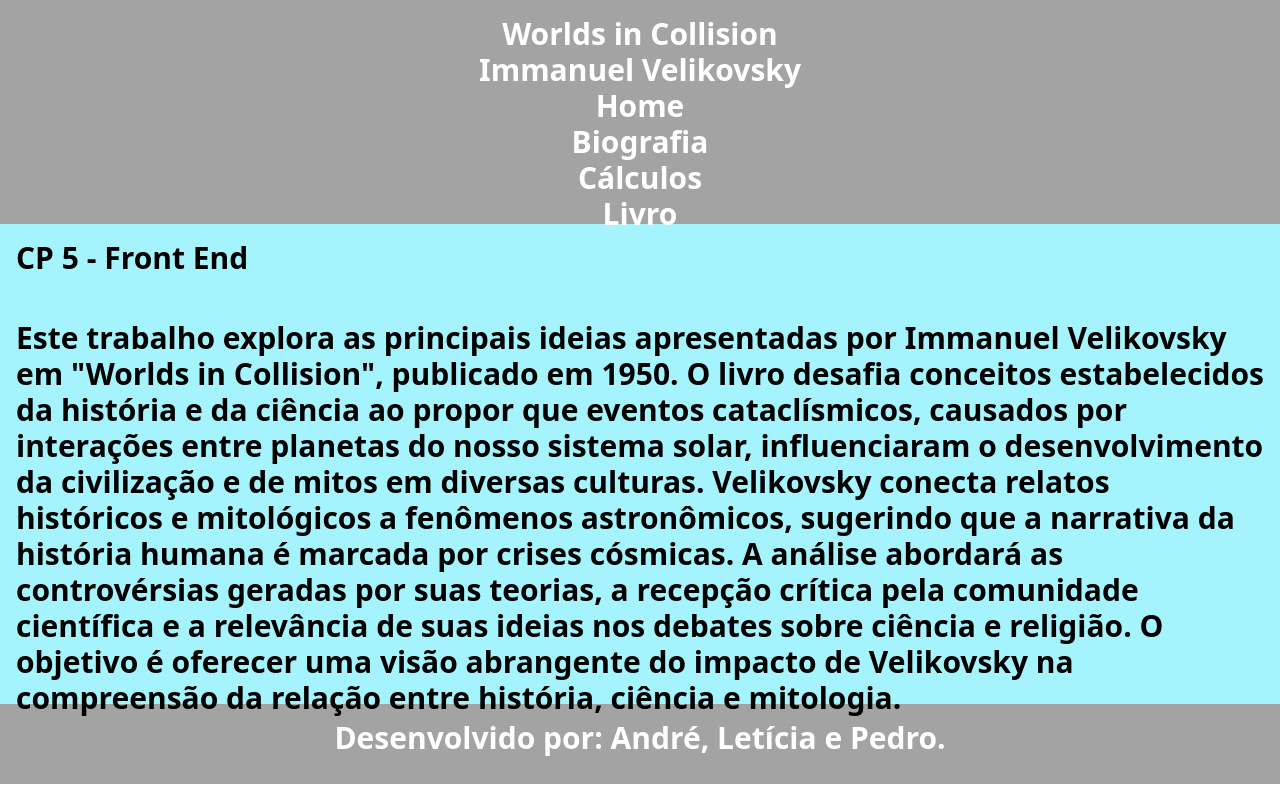
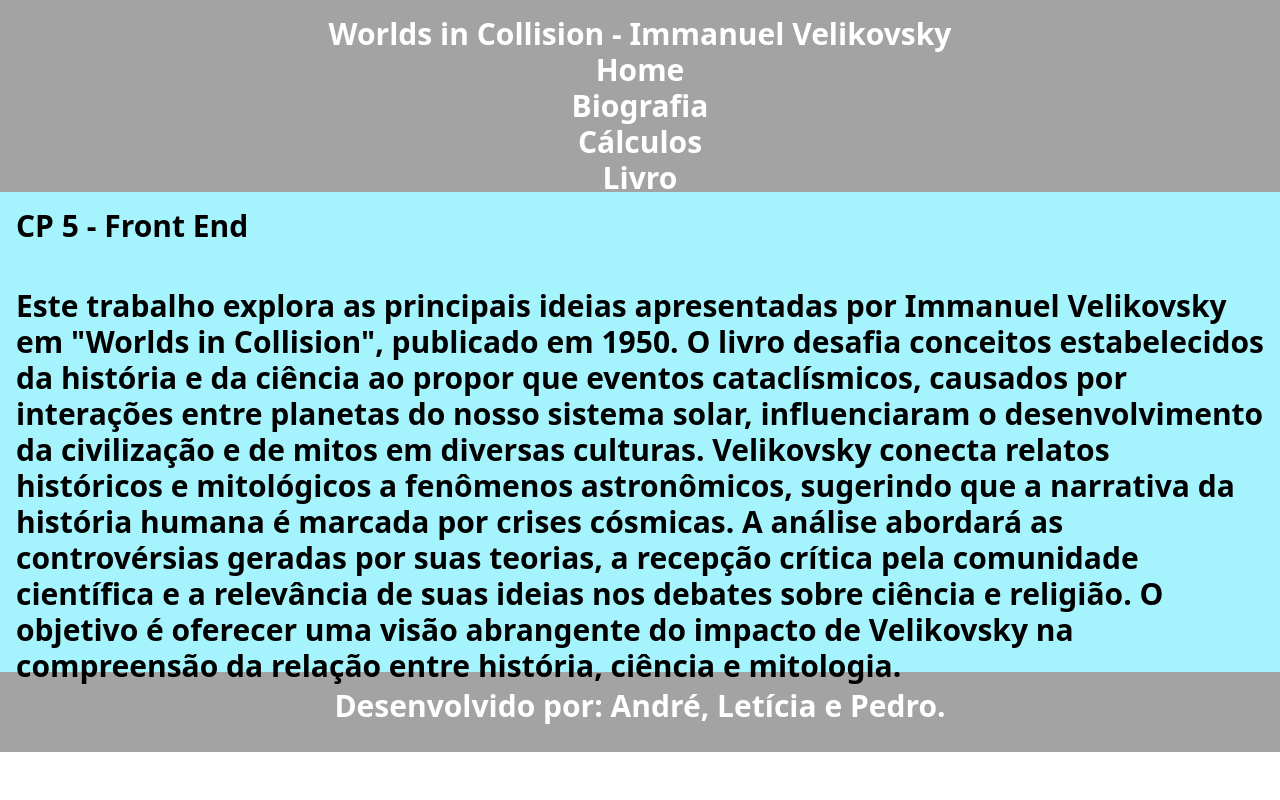
Before and after one commit to WAVEKEEPERS/CP5-FRONT, a Next.js app in the folder my-app/: page / in a window 1280 px wide. Built offline with nearby package versions, Linux system fonts and the light colour scheme.

Commit message:
Ajuste na estilização do cabecalho.

```diff
--- a/my-app/src/app/globals.css
+++ b/my-app/src/app/globals.css
@@ -5,7 +5,7 @@
 @layer components{
 
     .cabecalho{
-        @apply bg-neutral-400 text-white text-3xl font-bold p-4 w-[100vw] h-[28vh] m-auto text-center;
+        @apply bg-neutral-400 text-white text-3xl font-bold p-4 w-[100vw] h-[24vh] m-auto text-center;
     }
 
     .rodape{
--- a/my-app/src/components/Cabecalho/Cabecalho.tsx
+++ b/my-app/src/components/Cabecalho/Cabecalho.tsx
@@ -4,8 +4,7 @@ import Navbar from '../Navbar/Navbar'
 export default function Cabecalho() {
   return (
     <header className="cabecalho">
-        <h1>Worlds in Collision</h1>
-        <h2>Immanuel Velikovsky</h2>
+        <h1>Worlds in Collision - Immanuel Velikovsky</h1>
         <Navbar/>
     </header>
   )
```
